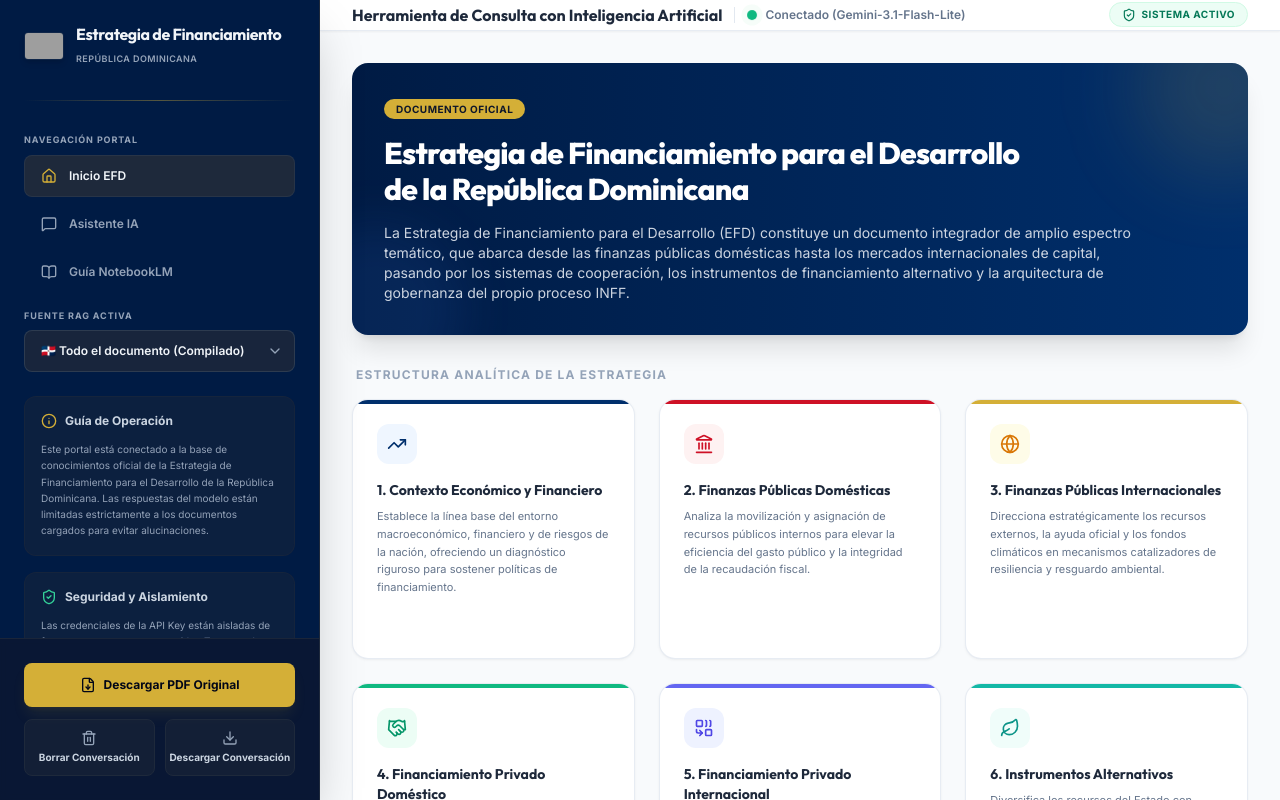
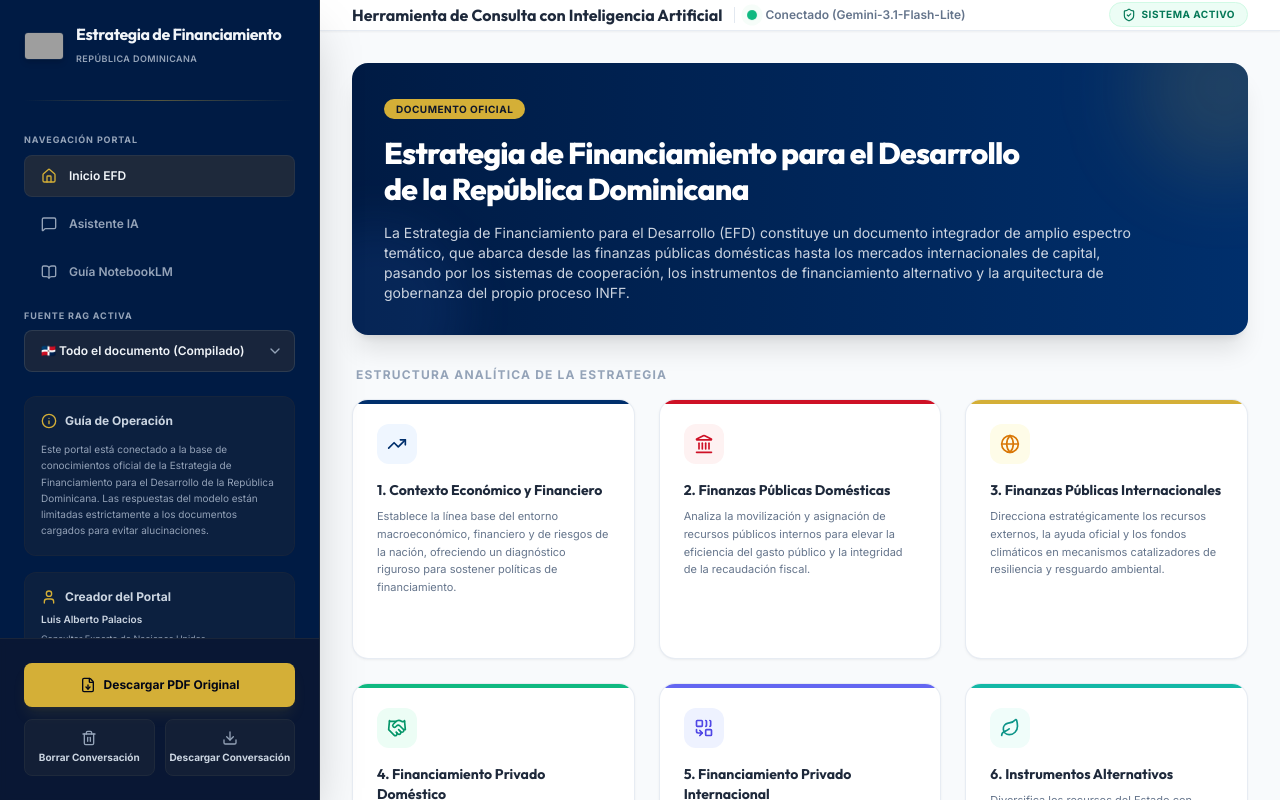
Before and after one commit to palaciosluis3/estrategia-financiamiento-rd, a plain HTML site: page index.html in a window 1280 px wide. Drawn offline with nearby package versions, Linux system fonts and the light colour scheme; grey boxes are pictures that could not be loaded.

Commit message:
Add files via upload

```diff
--- a/index.html
+++ b/index.html
@@ -134,17 +134,6 @@
           Este portal está conectado a la base de conocimientos oficial de la Estrategia de Financiamiento
           para el Desarrollo de la República Dominicana. Las respuestas del modelo están limitadas estrictamente a los
           documentos cargados para evitar alucinaciones.
-        </p>
-      </div>
-
-      <div class="bg-slate-800/40 border border-slate-800/50 rounded-xl p-4 space-y-3">
-        <h3 class="text-xs font-bold text-slate-300 flex items-center gap-2">
-          <i data-lucide="shield-check" class="w-4 h-4 text-emerald-400"></i>
-          Seguridad y Aislamiento
-        </h3>
-        <p class="text-[10px] text-slate-400 leading-relaxed">
-          Las credenciales de la API Key están aisladas de forma segura en nuestro servidor. Tus consultas son
-          procesadas bajo altos estándares de encriptación institucional.
         </p>
       </div>
 
```
